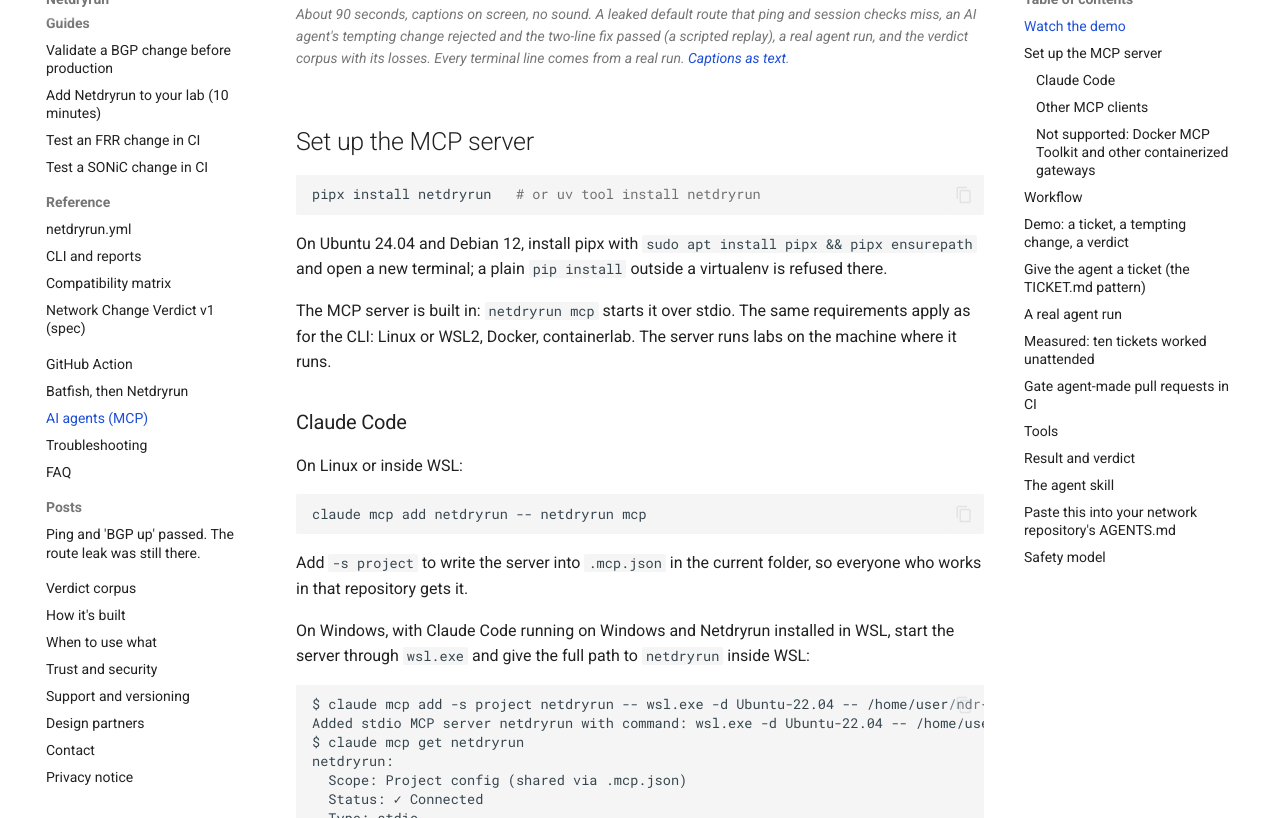
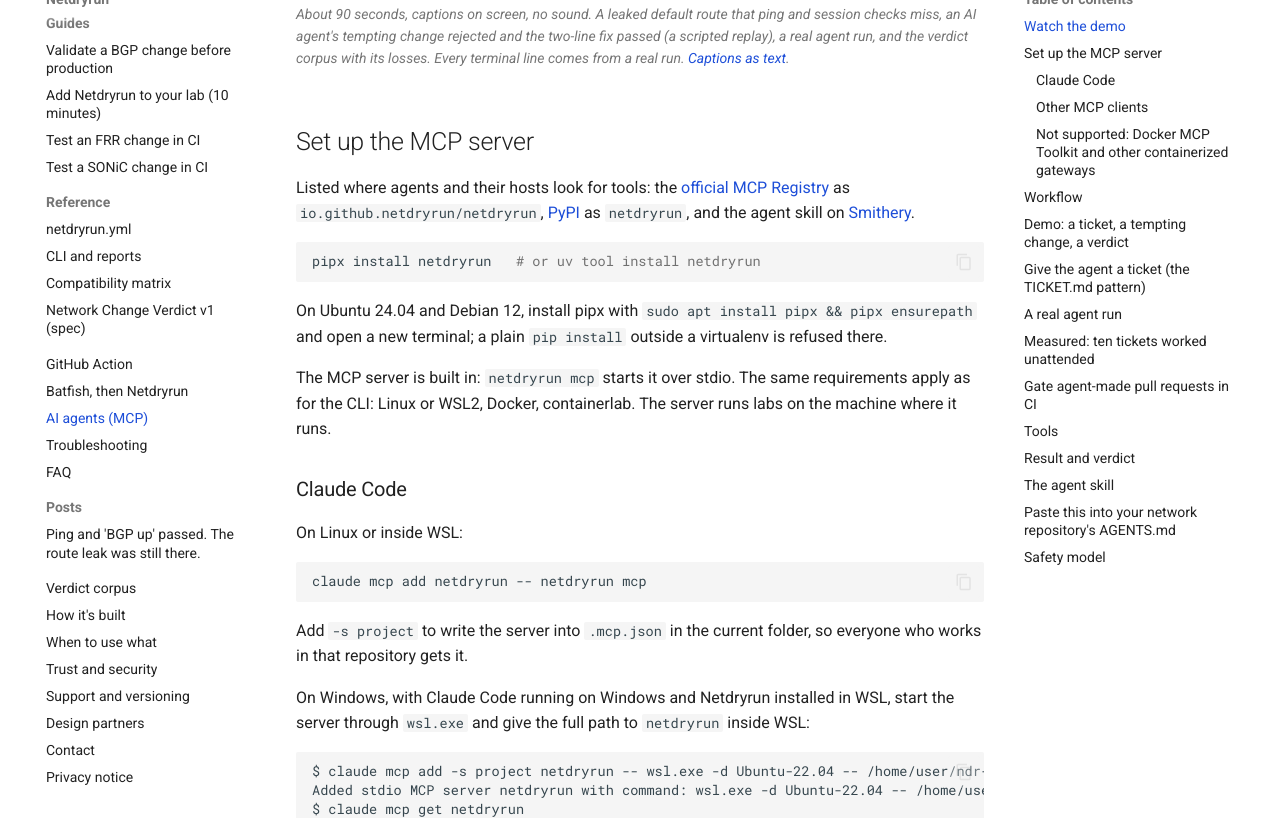
Before and after one commit to actions-marketplace-validations/netdryrun_Netdryrun, an MkDocs documentation site: the page built from website/docs/ai-agents.md, in a window 1280 px wide and 900 px high, scrolled down 708 px, cut to the strip 82-900 px from the top of the window. Built offline with MkDocs 1.6.1 and Material for MkDocs 9.7.7, drawn with Linux system fonts in a browser that asks for light colours; plug-ins that fetch from the network failed and are left out; comment, search, counter and statistics services are not loaded.

Commit message:
AI agents page and README: where Netdryrun is listed (MCP Registry, PyPI, Smithery skill)

````diff
--- a/website/docs/ai-agents.md
+++ b/website/docs/ai-agents.md
@@ -19,6 +19,8 @@
 </figure>
 
 ## Set up the MCP server
+
+Listed where agents and their hosts look for tools: the [official MCP Registry](https://registry.modelcontextprotocol.io/v0/servers?search=io.github.netdryrun) as `io.github.netdryrun/netdryrun`, [PyPI](https://pypi.org/project/netdryrun/) as `netdryrun`, and the agent skill on [Smithery](https://smithery.ai/skills/netdryrun/netdryrun).
 
 ```bash
 pipx install netdryrun   # or uv tool install netdryrun
--- a/website/docs/llms-full.txt
+++ b/website/docs/llms-full.txt
@@ -2819,6 +2819,8 @@
 
 ## Set up the MCP server
 
+Listed where agents and their hosts look for tools: the [official MCP Registry](https://registry.modelcontextprotocol.io/v0/servers?search=io.github.netdryrun) as `io.github.netdryrun/netdryrun`, [PyPI](https://pypi.org/project/netdryrun/) as `netdryrun`, and the agent skill on [Smithery](https://smithery.ai/skills/netdryrun/netdryrun).
+
 ```bash
 pipx install netdryrun   # or uv tool install netdryrun
 ```
````
Also changed, not shown: README.md.
